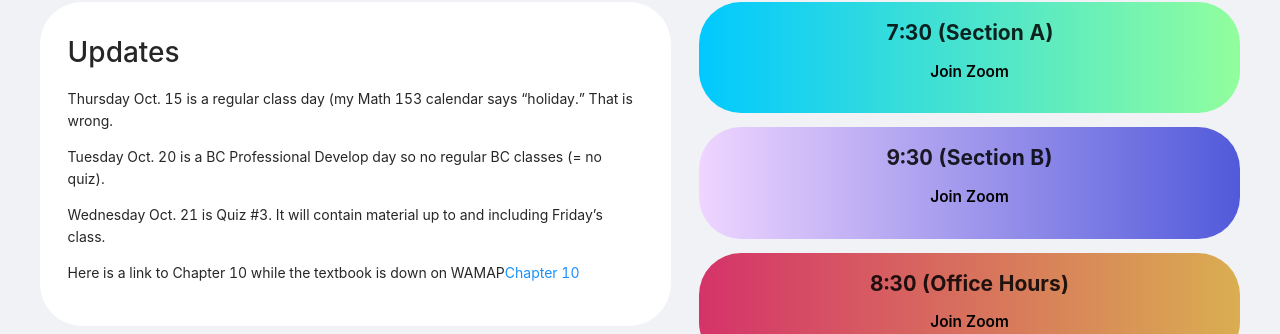
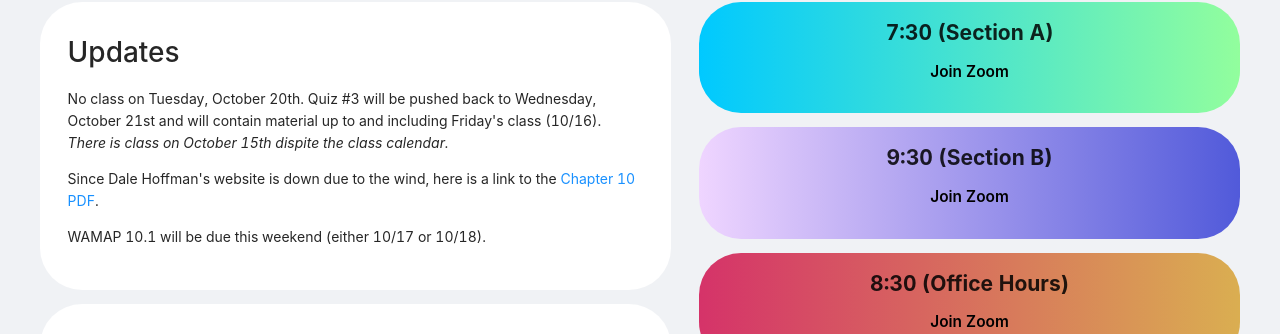
Before and after one commit to garyhtou/DH-Zoom, a React (Create React App) app: page / in a window 1280 px wide. Shown: the part 179-513 px from the top of the page. Built offline with nearby package versions, Linux system fonts and the light colour scheme; no server answers; the database is empty.

Commit message:
Copy update message from garytou2/dh-zoom
https://github.com/garytou2/DH-Zoom/commit/9313437f8eccca29a45b1406fc5bc8ad424bb38f

```diff
--- a/src/App.js
+++ b/src/App.js
@@ -245,24 +245,32 @@ class App extends React.Component {
                       <h2 className='user-leftSection-title'>Updates</h2>
                     </div>
                     <p>
-                      Thursday Oct. 15 is a regular class day (my Math 153
-                      calendar says “holiday.” That is wrong.
-                    </p>
-                    <p>
-                      Tuesday Oct. 20 is a BC Professional Develop day so no
-                      regular BC classes (= no quiz).
-                    </p>
-                    <p>
-                      Wednesday Oct. 21 is Quiz #3. It will contain material up
-                      to and including Friday’s class.
-                    </p>
-                    <p>
-                      Here is a link to Chapter 10 while the textbook is down on
-                      WAMAP
-                      <a href='https://drive.google.com/file/d/1J0qoGlGa9z6-8PUfcIH2fw7hTXcWktbZ/view?usp=sharing'>
-                        Chapter 10
-                      </a>
-                    </p>
+											No class on Tuesday, October 20th. Quiz #3 will be pushed
+											back to Wednesday, October 21st and will contain material
+											up to and including Friday's class (10/16).{" "}
+											<em>
+												There is class on October 15th dispite the class
+												calendar.
+											</em>
+										</p>
+										<p>
+											Since Dale Hoffman's website is down due to the wind, here
+											is a link to the{" "}
+											<Tooltip title="Thanks Haashim!">
+												<a
+													href="https://drive.google.com/file/d/1J0qoGlGa9z6-8PUfcIH2fw7hTXcWktbZ/view"
+													target="_blank"
+													rel="noopener noreferrer"
+												>
+													Chapter 10 PDF
+												</a>
+											</Tooltip>
+											.
+										</p>
+										<p>
+											WAMAP 10.1 will be due this weekend (either 10/17 or
+											10/18).
+										</p>
                   </div>
                   <div className='user-leftSection '>
                     <div className='user-leftSection-titleContainer'>
```
